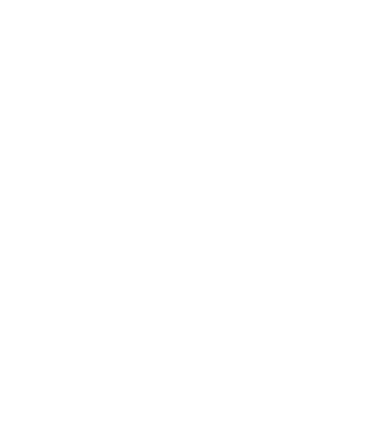
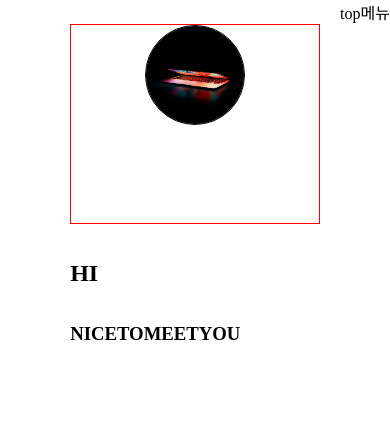
Before and after one commit to YSJ-Project/portfolio, a plain HTML site: page index.html in a window 390 px wide. Shown: the top 427 px of the page. Drawn offline with nearby package versions, Linux system fonts and the light colour scheme; a web font is replaced by a local one.

Commit message:
+) media set / top / div1
틀잡기

```diff
--- a/index.html
+++ b/index.html
@@ -1,10 +1,39 @@
 <!DOCTYPE html>
 <html>
-<head>
-<meta charset="UTF-8">
-    <title>yousojeong</title>
-</head>
-<body>
-
+    <head>
+        <meta charset="UTF-8">
+        <title>yousojeong</title>
+        <link rel="shortcut icon" type="image/x-icon" href="img/img1.jpg">
+        <link rel="stylesheet" href="font.css?v=<%=System.currentTimeMillis()%>">
+        <link rel="stylesheet" href="style.css?v=<%=System.currentTimeMillis()%>">
+        <meta name="viewport" content="width=device-width, initial-scale=1">
+    </head>
+    <body>
+        <section class="topMenu">
+            <div class="icon">
+                top메뉴
+            </div>
+        </section>
+        <section class="main">
+            <div class="div1">
+                <div class="mainProfile">
+                    <div class="img_div">
+                        <img src="./img/img1.jpg" class="img"></img>
+                    </div>
+                    <div class="title">
+                        <h2>HI</h2>
+                        <h3>NICETOMEETYOU</h3>
+                    </div>
+                </div>
+            </div>
+            <div class="div2"></div>
+        </div>
+        <div class="div3"></div>
+    </section>
+    <!-- <section class="foot"> 하단 </section> -->
+    <script src="http://code.jquery.com/jquery-latest.js"></script>
+    <script
+        type="text/javascript"
+        src="script.js?v=<%=System.currentTimeMillis()%>"></script>
 </body>
 </html>
--- a/style.css
+++ b/style.css
@@ -0,0 +1,99 @@
+@charset "UTF-8";
+
+* {
+    /* font-family: 민국; */
+    padding: 0;
+    margin: 0;
+    box-sizing: border-box;
+    /* background:black;
+    color: white; */
+}
+.topMenu{
+    float: right;
+    position: sticky;
+    top: 0;
+}
+.icon{
+
+}
+.main {
+    padding: 0% 10%;
+    display: grid;
+    width: 100%;
+}
+.div1 {
+    display: flex;
+    justify-content: center;
+    width: 100%;
+    height: 100vh;
+    /* border: 1px solid red; */
+}
+.mainProfile{
+    display: flex;
+    align-items: center;
+    width: 80%;
+}
+.img_div{
+    /* background: yellow; */
+    border: 1px solid red;
+}
+.img {
+    border-radius: 70%;
+    width: 300px;
+    height: 300px;
+    border: 1px solid black;
+}
+.title {
+    margin: 0% 10%;
+    font-size: 18px;
+    align-items: center;
+    /* background: beige; */
+
+    height: 300px;
+    width: 300px;
+    word-wrap: break-word;
+    white-space: pre-wrap;
+}
+
+.div2{
+    height: 100vh;
+}
+
+/* 컴퓨터 */
+@media (max-width: 1023px) {
+    .title {
+        font-size: 16px;
+    }
+}
+
+/* 테블릿 */
+@media (max-width: 767px) {
+    .title {
+        font-size: 16px;
+        height: 200px;
+        width: 200px;
+    }
+    .img{
+        width: 200px;
+        height: 200px;
+    }
+}
+
+/* 모바일 */
+@media (max-width: 639px) {
+    .title {
+        font-size: 16px;
+        margin: 0%;
+    }
+    .mainProfile{
+        display: block;
+    }
+    .img{
+        width: 100px;
+        height: 100px;
+    }
+    .img_div{
+        text-align: center;
+        height: 200px;
+    }
+}
```
Also changed, not shown: img/img1.jpg (added).
